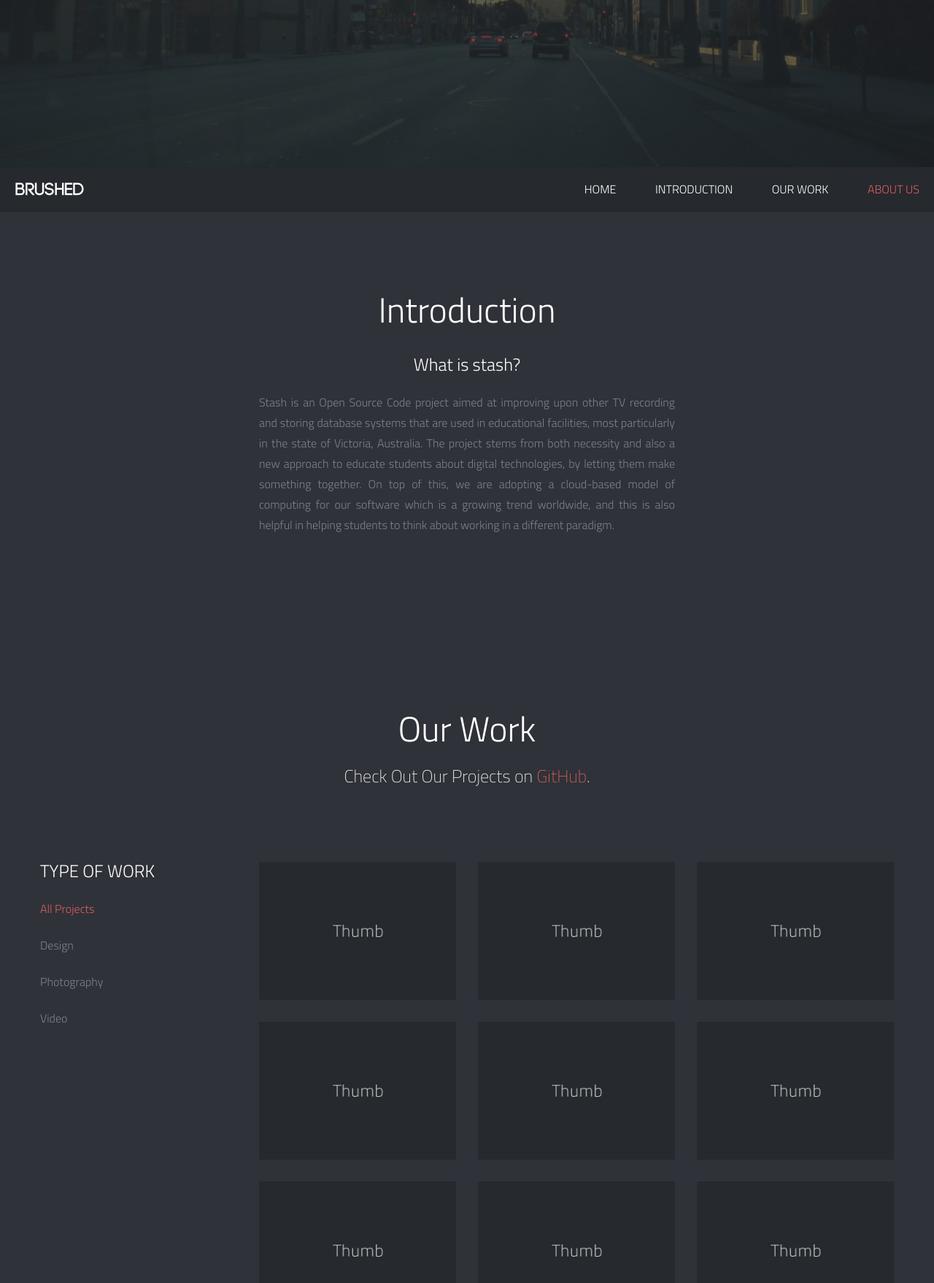
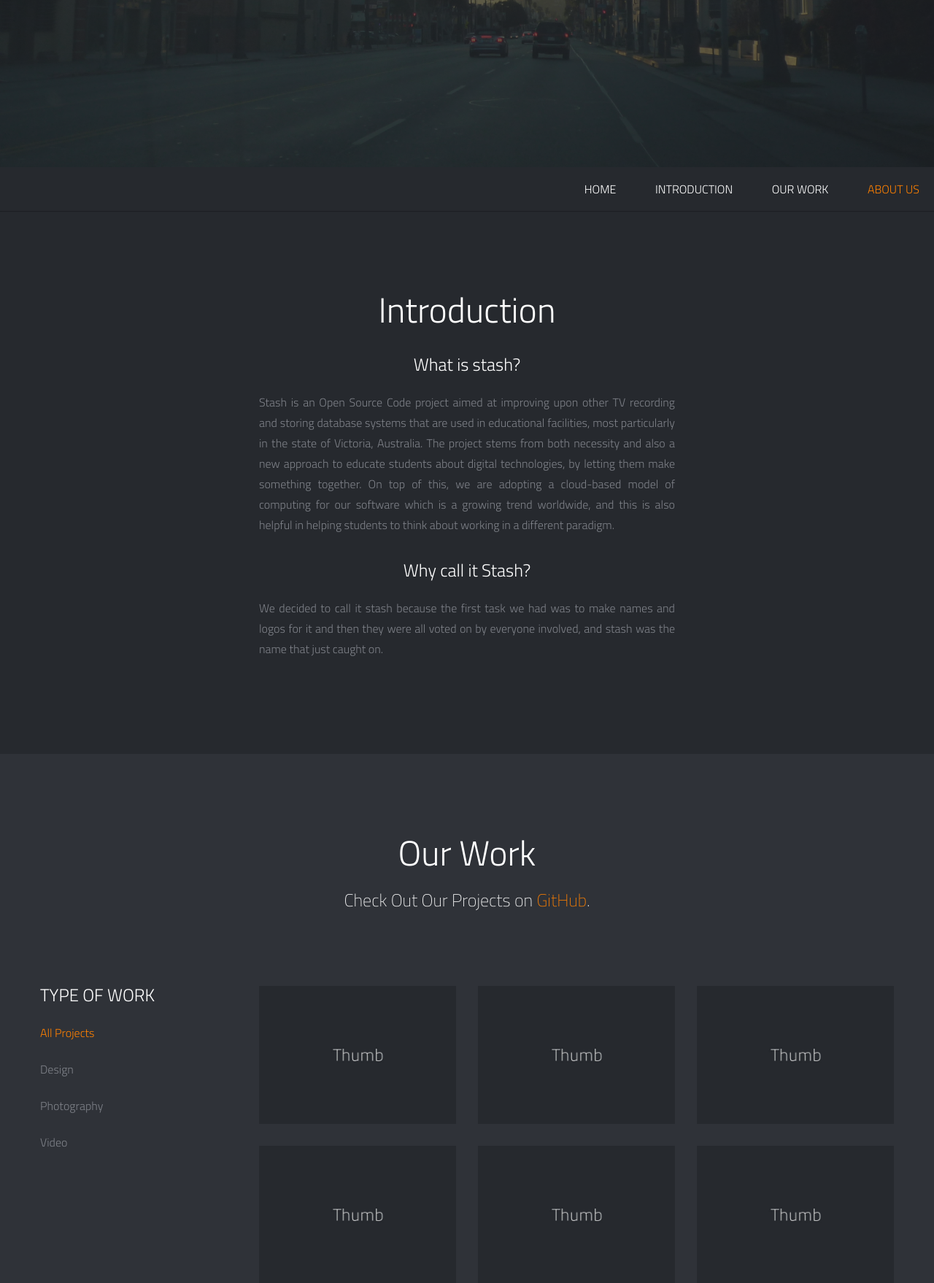
Before and after one commit to McKinnonSC/stash-promo-site, a PHP site: page / in a window 1280 px wide, after a click on "ABOUT US". Shown: the part 571-2329 px from the top of the page at 73% size. Run offline with PHP 8.4, Linux system fonts and the light colour scheme; some libraries are stand-ins or nearby versions.

Commit message:
updated colours and info

```diff
--- a/_include/css/main.css
+++ b/_include/css/main.css
@@ -34,7 +34,7 @@ body{
 
 
 a{
-	color:#DE5E60;
+	color:#FF8000;
 	text-decoration: none;
 	cursor: pointer;
 
@@ -104,7 +104,7 @@ hr {
 }
 
 .color-text {
-    color: #DE5E60;
+    color: #FF8000;
 }
 
 .through{
@@ -373,7 +373,7 @@ h3.spec {
 
 #home-slider #nextslide:hover,
 #home-slider #prevslide:hover {
-	background-color:#DE5E60;
+	background-color:#FF8000;
 }
 
 #home-slider #nextslide i,
@@ -431,7 +431,7 @@ h3.spec {
 
 #home-slider ul#slide-list li.current-slide a,
 #home-slider ul#slide-list li.current-slide a:hover {
-	background-color:#DE5E60;
+	background-color:#FF8000;
 }
 
 #home-slider #nextsection {
@@ -449,7 +449,7 @@ h3.spec {
 }
 
 #home-slider #nextsection:hover {
-	background-color:#DE5E60;
+	background-color:#FF8000;
 }
 
 #home-slider #nextsection i {
@@ -553,7 +553,7 @@ nav#menu #menu-nav li a {
 
 nav#menu #menu-nav li.current a,
 nav#menu #menu-nav li a:hover {
-	color: #DE5E60;
+	color: #FF8000;
 }
 
 
@@ -692,7 +692,7 @@ nav#menu #menu-nav li a:hover {
 }
 
 .work-nav #filters li a.selected {
-	color: #DE5E60;
+	color: #FF8000;
 }
 
 #thumbs {
@@ -752,7 +752,7 @@ nav#menu #menu-nav li a:hover {
 	position: absolute;
 	width: 100%;
 	height: 100%;
-	background: #DE5E60;
+	background: #FF8000;
 
 	opacity: 0.80;
 	filter: alpha(opacity=80);
@@ -832,7 +832,7 @@ nav#menu #menu-nav li a:hover {
 	position: absolute;
 	width: 100%;
 	height: 100%;
-	background: #DE5E60;
+	background: #FF8000;
 
 	opacity: 0.80;
 	filter: alpha(opacity=80);
@@ -979,7 +979,7 @@ nav#menu #menu-nav li a:hover {
 }
 
 #contact-form .submit:hover {
-    background: #DE5E60;
+    background: #FF8000;
     color: #FFFFFF;
 }
 
@@ -1100,7 +1100,7 @@ nav#menu #menu-nav li a:hover {
 
 #social ul li:hover a,
 #social ul li.active a {
-	background-color: #DE5E60;
+	background-color: #FF8000;
 
 	-webkit-transform: rotateY(0deg);
 	   -moz-transform: rotateY(0deg);
@@ -1165,7 +1165,7 @@ footer .credits {
 }
 
 #back-to-top:hover {
-	background-color:#DE5E60;
+	background-color:#FF8000;
 }
 
 #back-to-top i {
@@ -1241,7 +1241,7 @@ footer .credits {
 	margin: -50px 0 0 -50px;
 	width: 100px;
 	height: 100px;
-	background: #DE5E60;
+	background: #FF8000;
 	-webkit-border-radius: 999px;
 	-moz-border-radius: 999px;
 	border-radius: 999px;
--- a/index.html
+++ b/index.html
@@ -110,9 +110,11 @@
     <div class="sticky-nav">
     	<a id="mobile-nav" class="menu-nav" href="#menu-nav"></a>
 
+        <!--
         <div id="logo">
         	<a id="goUp" href="#home-slider" title="Brushed | Responsive One Page Template">Stash</a>
         </div>
+        -->
 
         <nav id="menu">
         	<ul id="menu-nav">
@@ -129,13 +131,15 @@
 
 <!-- Introduction Section -->
 
-<div id="intro" class="page">
+<div id="intro" class="page-alternate">
     <div class="container">
         <div class="row">
             <div class="span6 offset3 text-center">
             <h1>Introduction</h1>
             <h3>What is stash?</h3>
                 <p class='text-justify'>Stash is an Open Source Code project aimed at improving upon other TV recording and storing database systems that are used in educational facilities, most particularly in the state of Victoria, Australia. The project stems from both necessity and also a new approach to educate students about digital technologies, by letting them make something together. On top of this, we are adopting a cloud-based model of computing for our software which is a growing trend worldwide, and this is also helpful in helping students to think about working in a different paradigm.</p>
+            <h3>Why call it Stash?</h3>
+                <p class='text-justify'>We decided to call it stash because the first task we had was to make names and logos for it and then they were all voted on by everyone involved, and stash was the name that just caught on.</p>
             </div>
         </div>
     </div>
@@ -151,7 +155,7 @@
             <div class="span12">
                 <div class="title-page">
                     <h2 class="title">Our Work</h2>
-                    <h3 class="title-description">Check Out Our Projects on <a href="#">GitHub</a>.</h3>
+                    <h3 class="title-description">Check Out Our Projects on <a target="blank" href="http://github.com/McKinnonSC">GitHub</a>.</h3>
                 </div>
             </div>
         </div>
@@ -317,11 +321,11 @@
         	<div class="image-wrap">
                 <div class="hover-wrap">
                     <span class="overlay-img"></span>
-                    <span class="overlay-text-thumb">CTO/Founder</span>
+                    <span class="overlay-text-thumb">The tech guys!</span>
                 </div>
                 <img src="_include/img/profile/profile-01.jpg" alt="John Doe">
             </div>
-            <h3 class="profile-name">The Co-Ordinators</h3>
+            <h3 class="profile-name">The Lead Engineers</h3>
             <p class="profile-description text-justify">Lorem ipsum dolor sit amet, consectetur adipiscing elit. Maecenas ac augue at erat <a href="#">hendrerit dictum</a>.
             Praesent porta, purus eget sagittis imperdiet, nulla mi ullamcorper metus, id hendrerit metus diam vitae est. Class aptent taciti sociosqu ad litora torquent per conubia nostra, per inceptos himenaeos.</p>
             <div class="social">
@@ -379,7 +383,7 @@
 <!-- End About Section -->
 
 <!-- Socialize -->
-<div id="social-area" class="page">
+<div id="social-area" class="page-alternate">
 	<div class="container">
     	<div class="row">
             <div class="span12">
```
